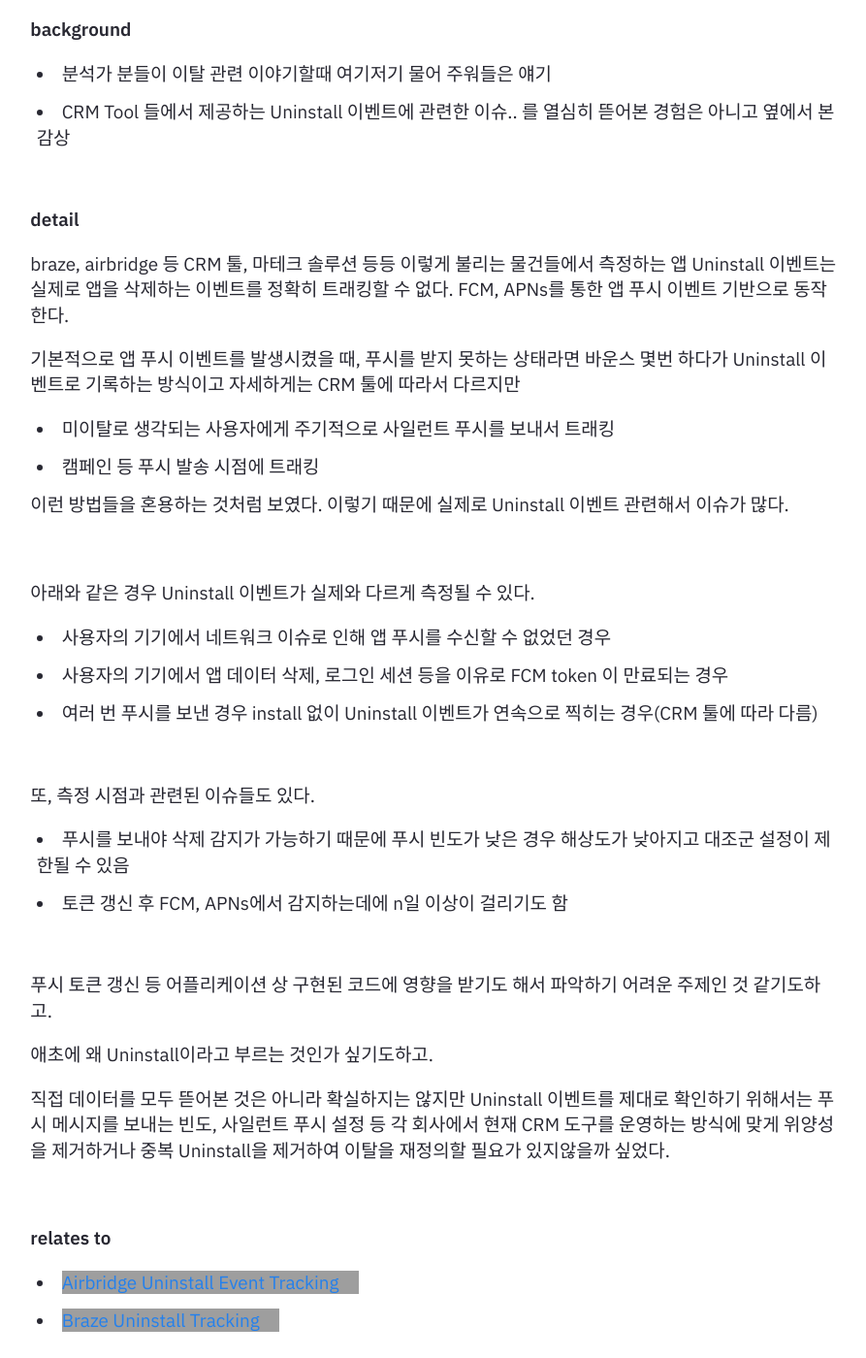
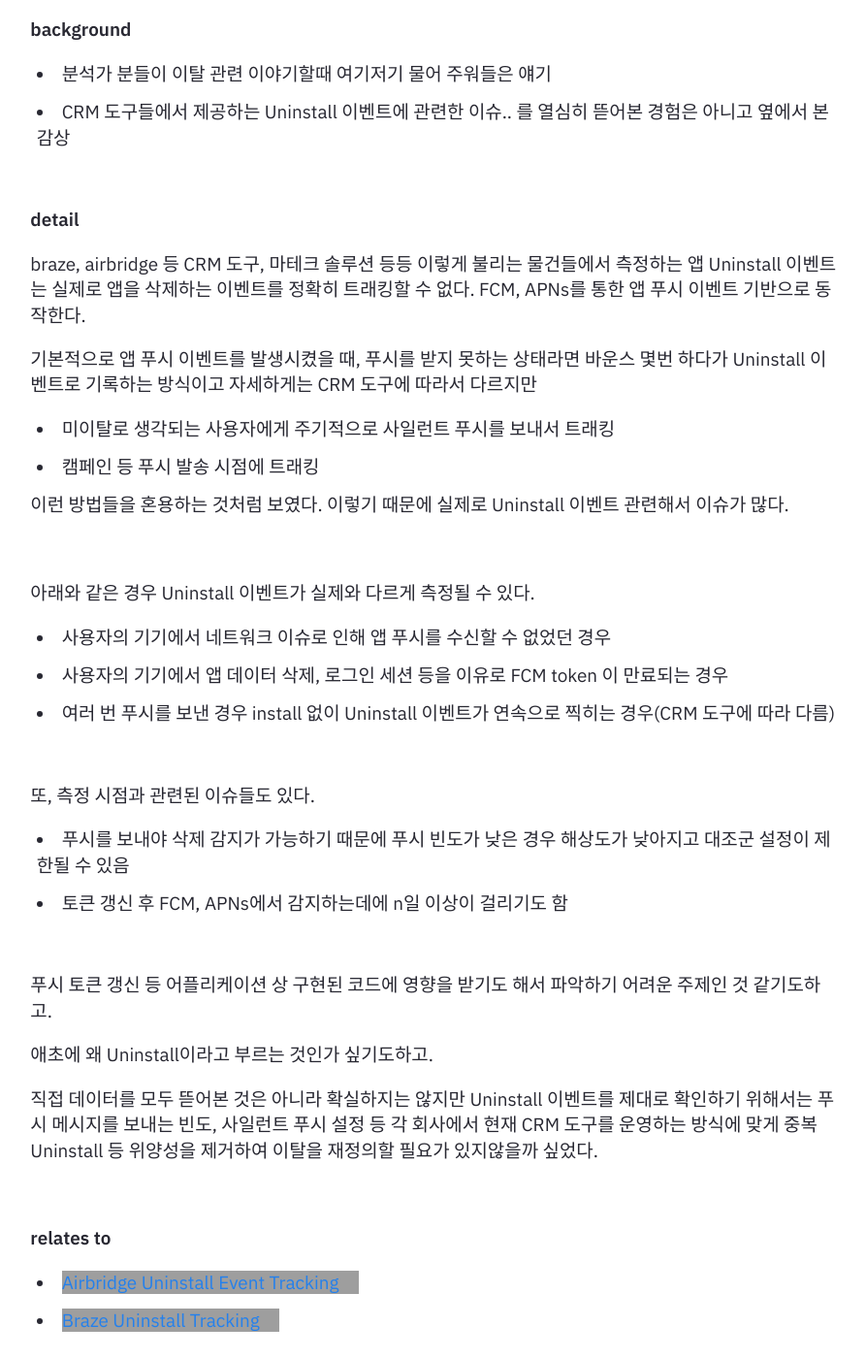
Before and after one commit to yecnj/yecnj.github.io, a Jekyll site: the page built from _notes/Public/Product/Uninstall 트래킹.md, in a window 1280 px wide and 1400 px high, scrolled down 272 px, cut to the strip 0-1400 px from the top of the window. Shown: the whole strip at 97% size, without its empty margins (190-1083 px from the left). Built offline with Jekyll 4.4.1, drawn with Linux system fonts in a browser that asks for light colours; some of the changed text lies outside the part shown; grey boxes are pictures that could not be loaded.

Commit message:
앱 Uninstall 트래킹: 단어 통일

```diff
--- a/_notes/Public/Product/Uninstall 트래킹.md
+++ b/_notes/Public/Product/Uninstall 트래킹.md
@@ -1,22 +1,22 @@
 ---
 title: 앱 Uninstall 트래킹
 feed: show
-date: 15-04-2024
+date: 16-04-2024
 permalink: /product-uninstall-traking
 ---
 
 **background**
 
 - 분석가 분들이 이탈 관련 이야기할때 여기저기 물어 주워들은 얘기
-- CRM Tool 들에서 제공하는 Uninstall 이벤트에 관련한 이슈.. 를 열심히 뜯어본 경험은 아니고 옆에서 본 감상
+- CRM 도구들에서 제공하는 Uninstall 이벤트에 관련한 이슈.. 를 열심히 뜯어본 경험은 아니고 옆에서 본 감상
 
 <br/>
 
 **detail**
 
-braze, airbridge 등 CRM 툴, 마테크 솔루션 등등 이렇게 불리는 물건들에서 측정하는 앱 Uninstall 이벤트는 실제로 앱을 삭제하는 이벤트를 정확히 트래킹할 수 없다. FCM, APNs를 통한 앱 푸시 이벤트 기반으로 동작한다.
+braze, airbridge 등 CRM 도구, 마테크 솔루션 등등 이렇게 불리는 물건들에서 측정하는 앱 Uninstall 이벤트는 실제로 앱을 삭제하는 이벤트를 정확히 트래킹할 수 없다. FCM, APNs를 통한 앱 푸시 이벤트 기반으로 동작한다.
 
-기본적으로 앱 푸시 이벤트를 발생시켰을 때, 푸시를 받지 못하는 상태라면 바운스 몇번 하다가 Uninstall 이벤트로 기록하는 방식이고 자세하게는 CRM 툴에 따라서 다르지만
+기본적으로 앱 푸시 이벤트를 발생시켰을 때, 푸시를 받지 못하는 상태라면 바운스 몇번 하다가 Uninstall 이벤트로 기록하는 방식이고 자세하게는 CRM 도구에 따라서 다르지만
 
 - 미이탈로 생각되는 사용자에게 주기적으로 사일런트 푸시를 보내서 트래킹
 - 캠페인 등 푸시 발송 시점에 트래킹
@@ -29,7 +29,7 @@ braze, airbridge 등 CRM 툴, 마테크 솔루션 등등 이렇게 불리는 물
 
 - 사용자의 기기에서 네트워크 이슈로 인해 앱 푸시를 수신할 수 없었던 경우
 - 사용자의 기기에서 앱 데이터 삭제, 로그인 세션 등을 이유로 FCM token 이 만료되는 경우
-- 여러 번 푸시를 보낸 경우 install 없이 Uninstall 이벤트가 연속으로 찍히는 경우(CRM 툴에 따라 다름)
+- 여러 번 푸시를 보낸 경우 install 없이 Uninstall 이벤트가 연속으로 찍히는 경우(CRM 도구에 따라 다름)
 
 <br/>
 
@@ -45,7 +45,7 @@ braze, airbridge 등 CRM 툴, 마테크 솔루션 등등 이렇게 불리는 물
 
 애초에 왜 Uninstall이라고 부르는 것인가 싶기도하고.
 
-직접 데이터를 모두 뜯어본 것은 아니라 확실하지는 않지만 Uninstall 이벤트를 제대로 확인하기 위해서는 푸시 메시지를 보내는 빈도, 사일런트 푸시 설정 등 각 회사에서 현재 CRM 도구를 운영하는 방식에 맞게 위양성을 제거하거나 중복 Uninstall을 제거하여 이탈을 재정의할 필요가 있지않을까 싶었다.
+직접 데이터를 모두 뜯어본 것은 아니라 확실하지는 않지만 Uninstall 이벤트를 제대로 확인하기 위해서는 푸시 메시지를 보내는 빈도, 사일런트 푸시 설정 등 각 회사에서 현재 CRM 도구를 운영하는 방식에 맞게 중복 Uninstall 등 위양성을 제거하여 이탈을 재정의할 필요가 있지않을까 싶었다.
 
 
 <br/>
```
